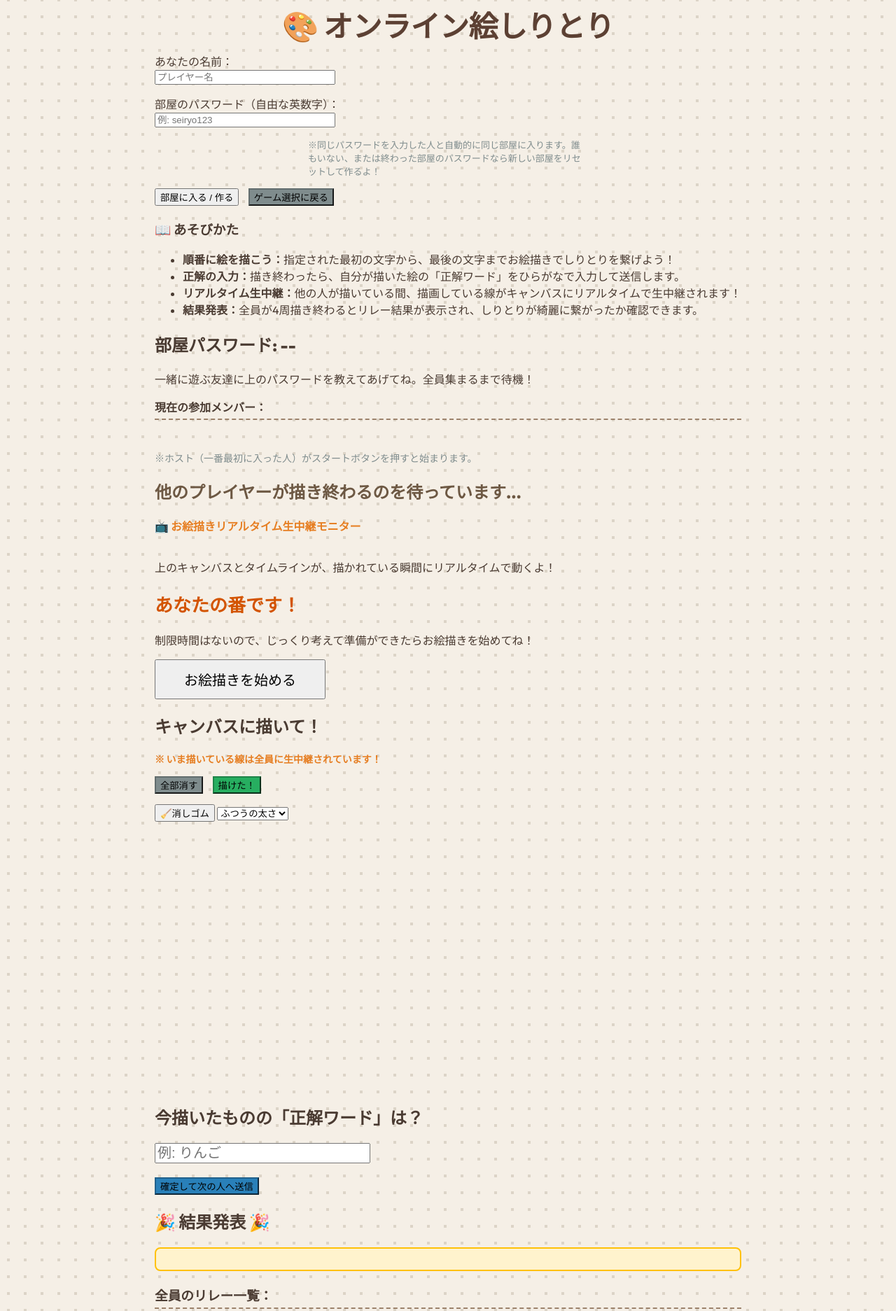
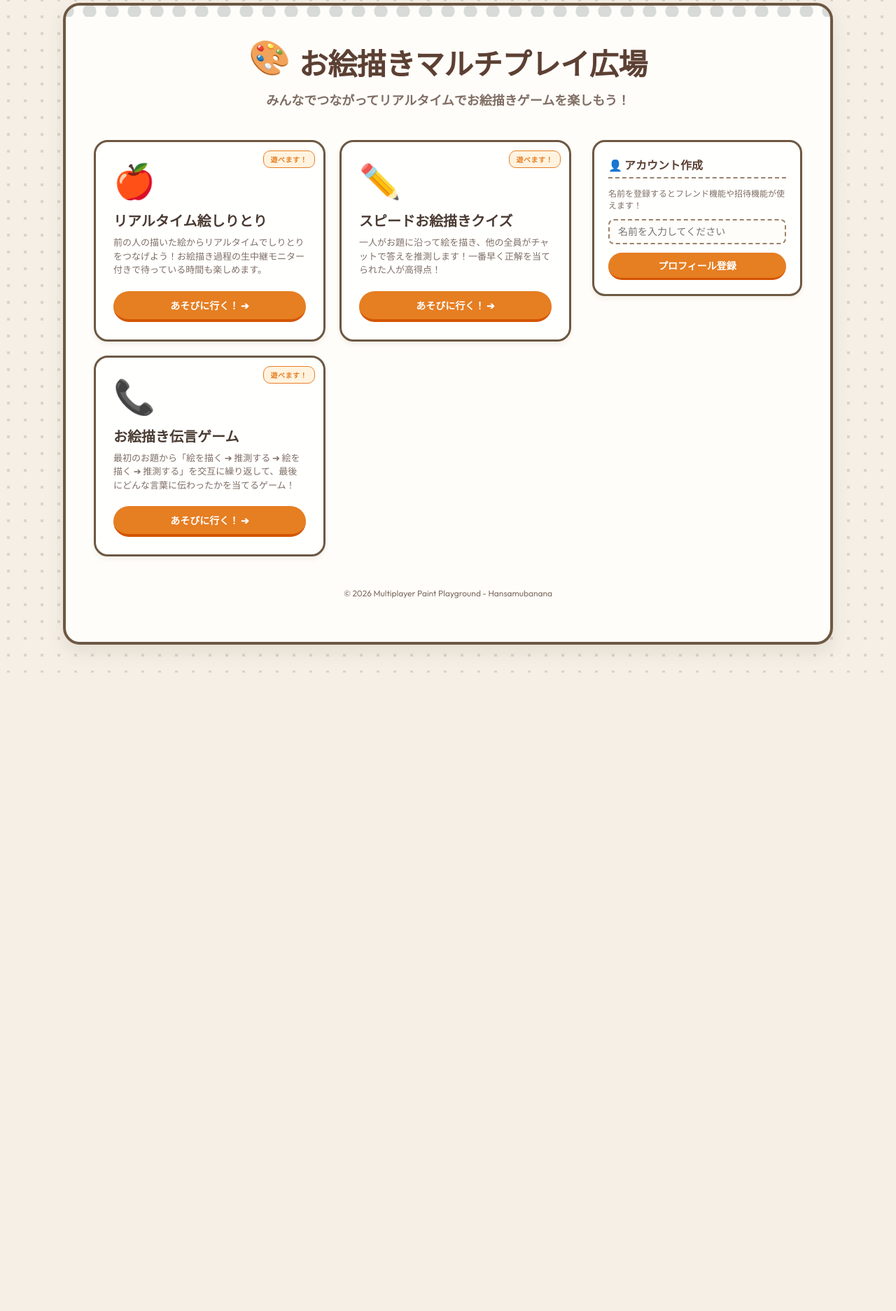
Before and after one commit to hansamubanana-wq/eshiritori, a plain HTML site: page index.html in a window 1280 px wide. Shown: the part 36-1909 px from the top of the page at 70% size. After the commit the page ends 997 px from the top, so only its background shows below. Drawn offline with Linux system fonts and the light colour scheme.

Commit message:
Update index.html

```diff
--- a/index.html
+++ b/index.html
@@ -3,161 +3,111 @@
 <head>
     <meta charset="UTF-8">
     <meta name="viewport" content="width=device-width, initial-scale=1.0, maximum-scale=1.0, user-scalable=no">
-    <title>リアルタイム絵しりとり</title>
+    <title>お絵描きマルチプレイ広場</title>
     <link rel="stylesheet" href="style.css">
-    <script type="module" src="app.js"></script>
+    <script type="module" src="portal.js"></script>
 </head>
 <body>
 
-<div class="container">
-    <div id="global-roadmap-box" style="display:none;">
-        <div id="round-title" style="font-weight: bold; font-size: 16px; margin-bottom: 5px; text-align: left;"></div>
-        <p style="font-size: 12px; color:#7f8c8d; text-align: left; margin: 0 0 5px 0;">※前の人の絵を押している間は大きく見えるよ！</p>
-        <div class="roadmap-outer">
-            <div id="roadmap-list" class="roadmap-container"></div>
+<div class="portal-container">
+    <header>
+        <h1><span class="logo-icon">🎨</span> お絵描きマルチプレイ広場</h1>
+        <p class="subtitle">みんなでつながってリアルタイムでお絵描きゲームを楽しもう！</p>
+    </header>
+
+    <div class="portal-main-layout">
+        <!-- 左側：ゲームグリッド -->
+        <div class="games-grid-wrapper">
+            <div class="games-grid">
+                <!-- 絵しりとり -->
+                <a href="eshiritori/index.html" class="game-card playable shiritori">
+                    <span class="badge playable">遊べます！</span>
+                    <div class="game-card-content">
+                        <span class="game-icon">🍎</span>
+                        <h2 class="game-title">リアルタイム絵しりとり</h2>
+                        <p class="game-desc">前の人の描いた絵からリアルタイムでしりとりをつなげよう！お絵描き過程の生中継モニター付きで待っている時間も楽しめます。</p>
+                    </div>
+                    <div class="play-btn">あそびに行く！ ➔</div>
+                </a>
+
+                <!-- お絵描きクイズ -->
+                <a href="drawing-quiz/index.html" class="game-card playable quiz">
+                    <span class="badge playable">遊べます！</span>
+                    <div class="game-card-content">
+                        <span class="game-icon">✏️</span>
+                        <h2 class="game-title">スピードお絵描きクイズ</h2>
+                        <p class="game-desc">一人がお題に沿って絵を描き、他の全員がチャットで答えを推測します！一番早く正解を当てられた人が高得点！</p>
+                    </div>
+                    <div class="play-btn">あそびに行く！ ➔</div>
+                </a>
+
+                <!-- お絵描き伝言ゲーム -->
+                <a href="drawing-telephone/index.html" class="game-card playable telephone">
+                    <span class="badge playable">遊べます！</span>
+                    <div class="game-card-content">
+                        <span class="game-icon">📞</span>
+                        <h2 class="game-title">お絵描き伝言ゲーム</h2>
+                        <p class="game-desc">最初のお題から「絵を描く ➔ 推測する ➔ 絵を描く ➔ 推測する」を交互に繰り返して、最後にどんな言葉に伝わったかを当てるゲーム！</p>
+                    </div>
+                    <div class="play-btn">あそびに行く！ ➔</div>
+                </a>
+            </div>
         </div>
-    </div>
 
-    <div id="screen-setup" class="screen active">
-        <h1>🎨 オンライン絵しりとり</h1>
-        <div style="margin-bottom: 15px;">
-            あなたの名前：<br><input type="text" id="user-name" placeholder="プレイヤー名" style="width: 250px;">
-        </div>
-        <div style="margin-bottom: 15px;">
-            部屋のパスワード（自由な英数字）：<br><input type="text" id="room-id" placeholder="例: seiryo123" style="width: 250px;">
-        </div>
-        <p style="font-size: 13px; color: #7f8c8d; max-width: 400px; margin: 0 auto 15px;">※同じパスワードを入力した人と自動的に同じ部屋に入ります。誰もいない、または終わった部屋のパスワードなら新しい部屋をリセットして作るよ！</p>
-        <button onclick="connectLobby()">部屋に入る / 作る</button>
-        <button onclick="location.href='../index.html'" style="background-color: #7f8c8d; border-color:#626d6e; margin-left:10px;">ゲーム選択に戻る</button>
-
-        <!-- 遊び方説明カード -->
-        <div class="instructions-card">
-            <h3>📖 あそびかた</h3>
-            <ul>
-                <li><strong>順番に絵を描こう：</strong>指定された最初の文字から、最後の文字までお絵描きでしりとりを繋げよう！</li>
-                <li><strong>正解の入力：</strong>描き終わったら、自分が描いた絵の「正解ワード」をひらがなで入力して送信します。</li>
-                <li><strong>リアルタイム生中継：</strong>他の人が描いている間、描画している線がキャンバスにリアルタイムで生中継されます！</li>
-                <li><strong>結果発表：</strong>全員が4周描き終わるとリレー結果が表示され、しりとりが綺麗に繋がったか確認できます。</li>
-            </ul>
-        </div>
-    </div>
-
-    <div id="screen-lobby" class="screen">
-        <h2 id="lobby-room-title">部屋パスワード: --</h2>
-        <button id="lobby-invite-btn" onclick="openLobbyInviteModal()" style="background-color: #3498db; border-bottom: 4px solid #2980b9; padding: 8px 16px; font-size: 13px; margin-bottom: 12px; display: none;">👥 フレンドを招待</button>
-        <p>一緒に遊ぶ友達に上のパスワードを教えてあげてね。全員集まるまで待機！</p>
-        <div class="lobby-list">
-            <div style="font-weight: bold; border-bottom: 2px dashed #9c826b; padding-bottom: 5px; margin-bottom: 10px;">現在の参加メンバー：</div>
-            <div id="lobby-players-list"></div>
-        </div>
-        <br>
-        <button id="start-game-btn" onclick="hostStartGame()" style="display:none; background-color: #27ae60; border-color: #1e8449;">ゲームをスタートする！</button>
-        <p id="wait-host-msg" style="font-size: 14px; color:#7f8c8d;">※ホスト（一番最初に入った人）がスタートボタンを押すと始まります。</p>
-    </div>
-
-    <div id="screen-wait-turn" class="screen">
-        <h2 id="wait-message" style="color: #6d5843;">他のプレイヤーが描き終わるのを待っています...</h2>
-
-        <div style="margin: 15px 0; font-weight: bold; color: #e67e22; font-size:16px;">📺 お絵描きリアルタイム生中継モニター</div>
-        <div style="display: flex; justify-content: center; margin-bottom: 20px;">
-            <img id="live-stream-view" class="live-canvas-display" src="" style="display:none;">
-        </div>
-        <p>上のキャンバスとタイムラインが、描かれている瞬間にリアルタイムで動くよ！</p>
-    </div>
-
-    <div id="screen-turn" class="screen">
-        <h2 id="turn-message" style="font-size: 26px; color: #d35400;">あなたの番です！</h2>
-        <p>制限時間はないので、じっくり考えて準備ができたらお絵描きを始めてね！</p>
-        <button onclick="startDrawing()" style="font-size: 20px; padding: 12px 40px;">お絵描きを始める</button>
-    </div>
-
-    <div id="screen-draw" class="screen">
-        <div class="game-main-layout">
-            <div>
-                <h2 id="drawer-name">キャンバスに描いて！</h2>
-                <div style="font-size: 14px; color: #e67e22; font-weight: bold; margin-bottom: 15px;">※ いま描いている線は全員に生中継されています！</div>
-                <div style="margin-bottom: 15px;">
-                    <button onclick="clearCanvas()" style="background-color: #7f8c8d; border-color:#626d6e; margin-right:10px;">全部消す</button>
-                    <button onclick="finishDrawing()" style="background-color: #27ae60; border-color: #1e8449;">描けた！</button>
+        <!-- 右側：アカウント & フレンドサイドバー -->
+        <div class="portal-sidebar">
+            <!-- アカウントカード -->
+            <div class="sidebar-card" id="profile-area">
+                <div class="profile-setup" id="profile-setup-view">
+                    <h3>👤 アカウント作成</h3>
+                    <p style="font-size: 12px; color: #7f6e64; margin-top: 0;">名前を登録するとフレンド機能や招待機能が使えます！</p>
+                    <input type="text" id="profile-name-input" placeholder="名前を入力してください" style="width: 100%; box-sizing: border-box; margin-bottom: 12px; text-align: left;">
+                    <button id="register-profile-btn" style="width: 100%; padding: 8px 16px; font-size: 14px;">プロフィール登録</button>
+                </div>
+                <div class="profile-display" id="profile-display-view" style="display: none;">
+                    <div style="display: flex; align-items: center; gap: 12px; text-align: left;">
+                        <span style="font-size: 32px;">👤</span>
+                        <div>
+                            <h3 id="display-username" style="margin: 0; font-size: 18px; color: #5c4033;"></h3>
+                            <div class="friend-code-badge" id="display-friendcode-badge">
+                                コード: <span id="display-friendcode" style="font-weight: bold; font-family: monospace;"></span> 📋
+                            </div>
+                        </div>
+                    </div>
+                    <button id="edit-profile-btn" style="margin-top: 12px; background-color: #7f8c8d; border-bottom: 3px solid #626d6e; padding: 6px 12px; font-size: 11px; width: 100%;">名前を変更する</button>
                 </div>
             </div>
 
-            <div class="canvas-area">
-                <div class="palette-container">
-                    <div class="color-dot selected" style="background-color: #4a3b32;" onclick="selectColor('#4a3b32', this)"></div>
-                    <div class="color-dot" style="background-color: #c0392b;" onclick="selectColor('#c0392b', this)"></div>
-                    <div class="color-dot" style="background-color: #e67e22;" onclick="selectColor('#e67e22', this)"></div>
-                    <div class="color-dot" style="background-color: #f1c40f;" onclick="selectColor('#f1c40f', this)"></div>
-                    <div class="color-dot" style="background-color: #27ae60;" onclick="selectColor('#27ae60', this)"></div>
-                    <div class="color-dot" style="background-color: #2980b9;" onclick="selectColor('#2980b9', this)"></div>
-                    <div class="color-dot" style="background-color: #9b59b6;" onclick="selectColor('#9b59b6', this)"></div>
-                    <button id="eraser-btn" class="eraser-btn" onclick="selectEraser()"><span>🧹</span>消しゴム</button>
-                    <select id="line-width-select" class="tool-select" onchange="selectWidth(this.value)">
-                        <option value="4">ふつうの太さ</option>
-                        <option value="10">ふとい線</option>
-                        <option value="20">かなり太い</option>
-                        <option value="40">超ぶっとい</option>
-                    </select>
+            <!-- フレンドリストカード -->
+            <div class="sidebar-card" id="friends-area" style="display: none;">
+                <div class="friends-list-container">
+                    <h3>👥 フレンドリスト</h3>
+                    <div class="add-friend-form">
+                        <input type="text" id="friend-code-input" placeholder="フレンドコードを追加" style="width: 100%; box-sizing: border-box; margin-bottom: 8px; font-size: 13px; text-align: left;">
+                        <button id="add-friend-btn" style="width: 100%; padding: 6px 12px; font-size: 13px; background-color: #3498db; border-color: #2980b9;">フレンドを追加</button>
+                    </div>
+                    <div id="friends-list" class="friends-list-scroll">
+                        <div style="color: #7f6e64; font-size: 12px; text-align: center; padding: 20px 0;">読み込み中...</div>
+                    </div>
                 </div>
-                <canvas id="canvas" width="380" height="380"></canvas>
             </div>
         </div>
     </div>
 
-    <div id="screen-answer" class="screen">
-        <h2>今描いたものの「正解ワード」は？</h2>
-        <input type="text" id="correct-answer" placeholder="例: りんご" style="font-size: 20px; width: 60%; max-width: 300px;"><br><br>
-        <button onclick="submitAnswer()" style="background-color: #2980b9; border-color:#21618c;">確定して次の人へ送信</button>
-    </div>
-
-    <div id="screen-result" class="screen">
-        <h2>🎉 結果発表 🎉</h2>
-        <div style="display: flex; gap: 15px; justify-content: center; flex-wrap: wrap; margin-bottom: 20px;">
-            <div id="stats-area" style="background:#fff3cd; border:2px solid #ffc107; padding:15px; border-radius:8px; font-weight:bold; width: 100%;"></div>
-        </div>
-
-        <h3 style="text-align: left; border-bottom: 2px dashed #9c826b; padding-bottom: 5px;">全員のリレー一覧：</h3>
-        <div id="result-grid-list" class="result-grid"></div>
-
-        <div style="margin-top: 30px;">
-            <button id="next-round-btn" onclick="nextRound()" style="display:none; background-color: #27ae60; border-color: #1e8449; font-size:18px;">次のラウンドへ（ホストのみ操作可）</button>
-            <button onclick="location.reload()" style="background-color: #7f8c8d; border-color:#626d6e; margin-left:15px;">タイトルへ戻る</button>
-            <button onclick="location.href='../index.html'" style="background-color: #7f8c8d; border-color:#626d6e; margin-left:15px;">ゲーム選択に戻る</button>
-        </div>
-    </div>
-
-    <!-- 💬 リアルタイムコメント機能エリア -->
-    <div id="comment-box" style="margin-top: 30px; background-color: #f4eee1; border: 2px dashed #9c826b; border-radius: 12px; padding: 15px; text-align: left;">
-        <h3 style="margin-top: 0; margin-bottom: 10px; color: #5c4033; font-size: 16px; border-bottom: 2px solid #9c826b; padding-bottom: 4px;">💬 みんなのコメント</h3>
-
-        <!-- コメント表示欄 -->
-        <div id="comments-container" style="height: 150px; overflow-y: auto; background: white; border: 1px solid #d3c9b8; border-radius: 8px; padding: 10px; margin-bottom: 10px; font-size: 13px; line-height: 1.5;">
-            <div style="color: #7f8c8d; text-align: center; font-size: 12px; margin-top: 50px;">部屋に入るとコメントが見られるよ</div>
-        </div>
-
-        <!-- コメント入力欄 -->
-        <form id="comment-form" onsubmit="event.preventDefault(); window.sendComment();" style="display: flex; gap: 8px;">
-            <input type="text" id="comment-input" placeholder="コメントを入力..." style="flex: 1; text-align: left; padding: 8px 12px;" disabled>
-            <button type="submit" id="comment-send-btn" style="padding: 6px 16px; font-size: 14px; border-radius: 8px;" disabled>送信</button>
-        </form>
-    </div>
+    <footer>
+        <p>© 2026 Multiplayer Paint Playground - Hansamubanana</p>
+    </footer>
 </div>
 
-<div id="preview-overlay" onclick="this.style.display='none'">
-    <div id="preview-box">
-        <img id="preview-img" src="">
-        <div id="preview-name"></div>
-    </div>
-</div>
-
-<!-- フレンド招待モーダル -->
-<div id="lobby-invite-modal" style="display: none; position: fixed; top: 0; left: 0; width: 100vw; height: 100vh; background-color: rgba(0,0,0,0.6); z-index: 99999; justify-content: center; align-items: center;">
-    <div style="background: #fffdf9; padding: 25px; border-radius: 16px; border: 4px solid #6d5843; text-align: center; max-width: 320px; width: 90%; box-shadow: 0 10px 25px rgba(0,0,0,0.25);">
-        <h3 style="margin-top: 0; border-bottom: 2px dashed #9c826b; padding-bottom: 6px; color: #5c4033;">👥 フレンドを招待</h3>
-        <div id="lobby-invite-friends-list" style="max-height: 200px; overflow-y: auto; margin: 15px 0; text-align: left; display: flex; flex-direction: column; gap: 8px;">
-            <div style="color: #7f8c8d; font-size: 12px; text-align: center;">読み込み中...</div>
+<!-- 招待通知ポップアップモーダル -->
+<div id="invite-modal" class="invite-notification-modal">
+    <div class="invite-notification-modal-content">
+        <div style="font-size: 36px; animation: bounce 1.5s infinite;">✉️</div>
+        <div id="invite-modal-text" style="font-weight: bold; font-size: 16px; margin: 15px 0; color: #4a3b32; line-height: 1.4;">〇〇さんからゲームへの招待が届いています！</div>
+        <div class="invite-modal-buttons">
+            <button id="invite-accept-btn" style="background-color: #27ae60; border-color: #1e8449; padding: 8px 24px;">参加する</button>
+            <button id="invite-decline-btn" style="background-color: #c0392b; border-color: #962d22; padding: 8px 24px; margin-left: 10px;">ことわる</button>
         </div>
-        <button onclick="document.getElementById('lobby-invite-modal').style.display = 'none'" style="background-color: #7f8c8d; border-bottom: 4px solid #626d6e; padding: 8px 16px; font-size: 14px; width: 100%; border-radius: 20px;">閉じる</button>
     </div>
 </div>
 
```
